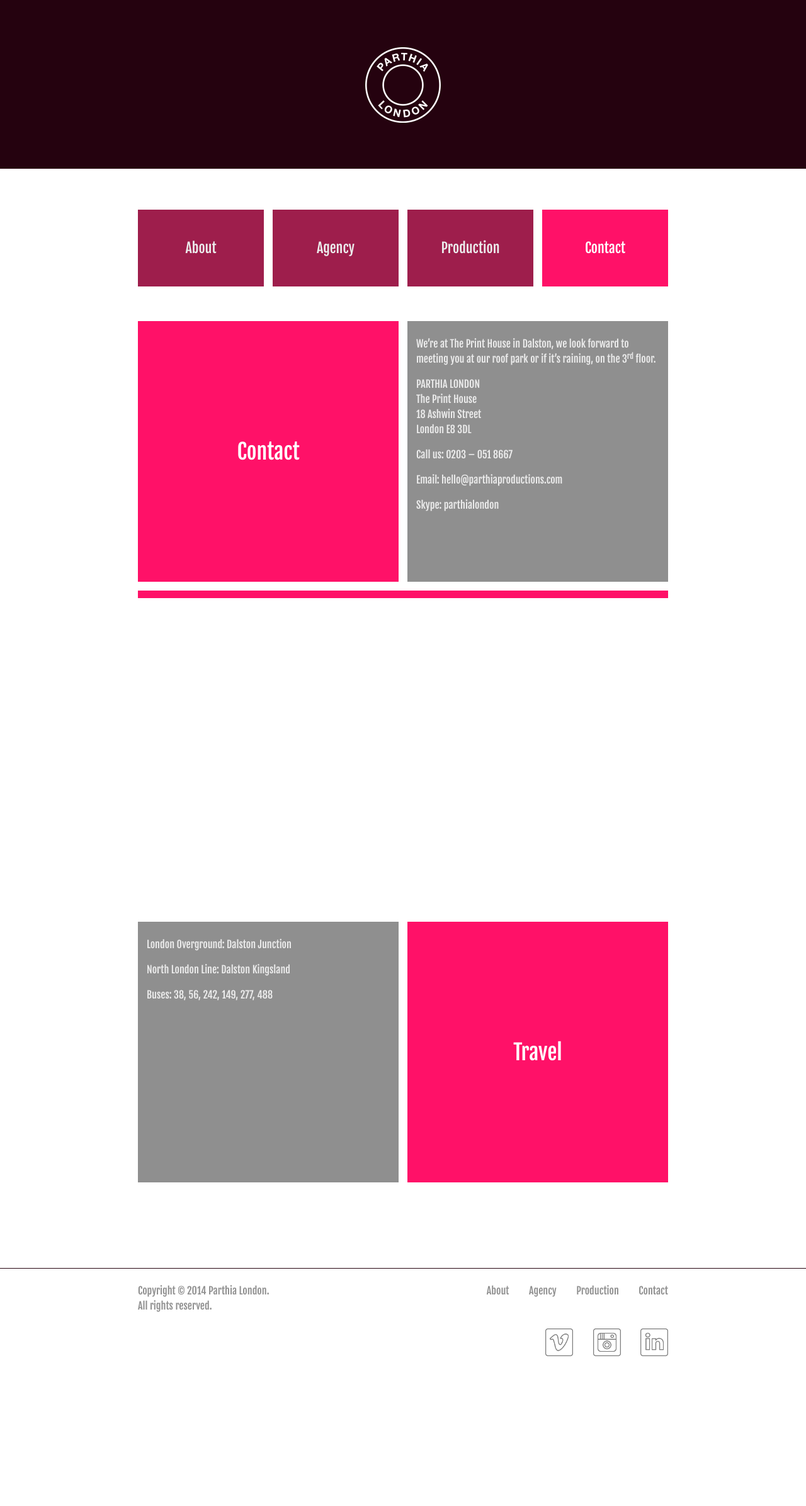
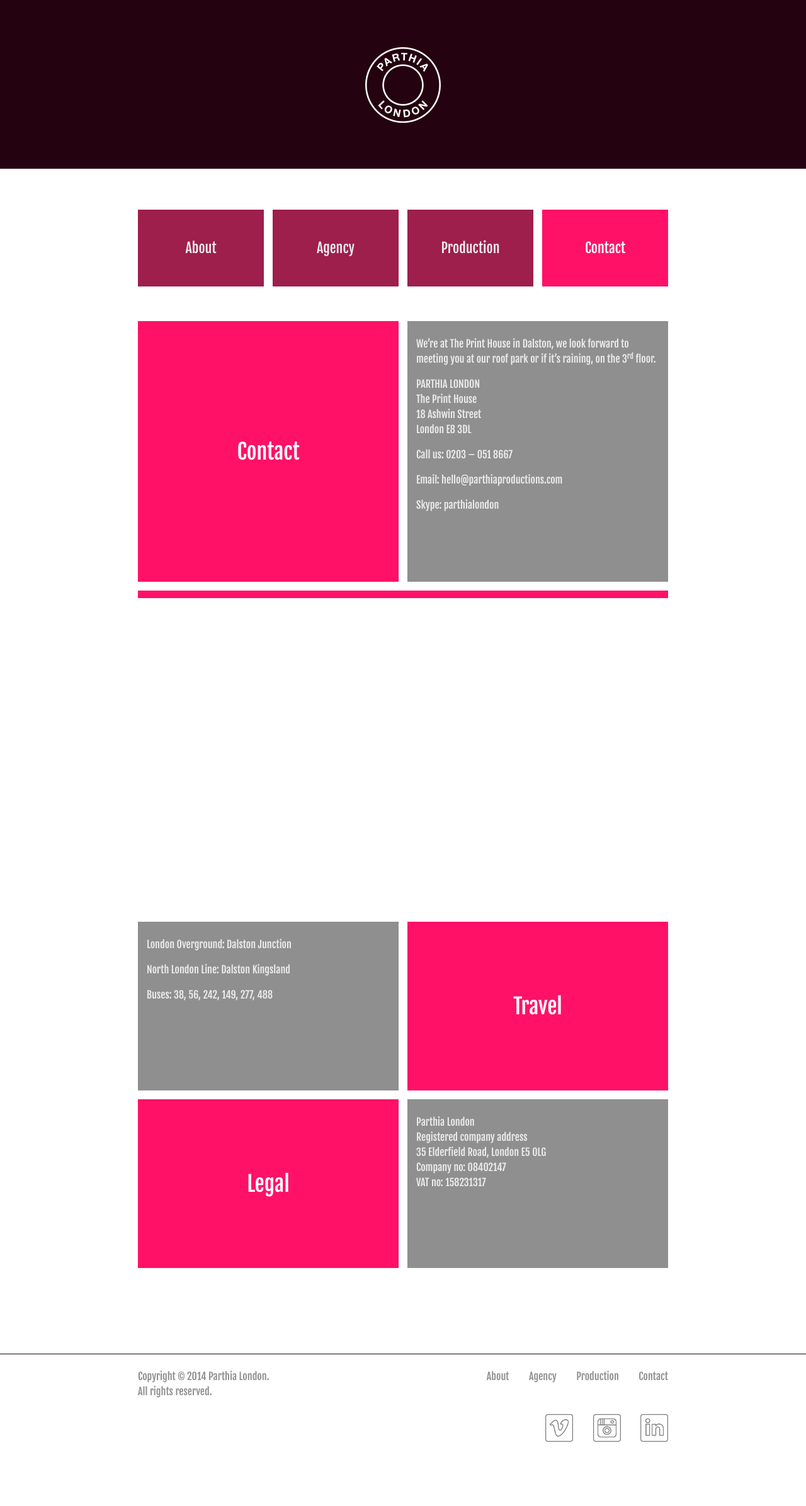
Before and after one commit to marchibbins/parthia, a Jekyll site: the page built from pages/contact.html, in a window 1280 px wide. Shown: the whole page at 63% size. Built offline with Jekyll 4.4.1, drawn with Linux system fonts in a browser that asks for light colours; before the commit the page ends 2256 px from its top, so only the background shows below that.

Commit message:
Add legal info to contact page

```diff
--- a/pages/contact.html
+++ b/pages/contact.html
@@ -6,7 +6,7 @@
 
 <div class="contact">
     <div class="columns">
-        <header class="columns__left page-header">
+        <header class="columns__left page-header page-header--tall">
             <div class="columns__wrap">
                 <div class="columns__center">
                     <h1 class="page-header__title">Contact</h1>
@@ -14,7 +14,7 @@
             </div>
         </header>
         <article class="columns__right">
-            <div class="page-content">
+            <div class="page-content page-content--tall">
                 <p>We’re at The Print House in Dalston, we look forward to meeting you at our roof park or if it’s raining, on the 3<sup>rd</sup> floor.</p>
                 <p>PARTHIA LONDON <br> The Print House <br> 18 Ashwin Street <br> London E8 3DL</p>
                 <p>Call us: 0203 – 051 8667</p>
@@ -68,4 +68,23 @@
             </div>
         </article>
     </div>
+
+    <div class="columns">
+        <header class="columns__left page-header">
+            <div class="columns__wrap">
+                <div class="columns__center">
+                    <h1 class="page-header__title">Legal</h1>
+                </div>
+            </div>
+        </header>
+        <article class="columns__right">
+            <div class="page-content">
+                <p>{{ site.title }}<br>
+                Registered company address<br>
+                35 Elderfield Road, London E5 0LG<br>
+                Company no: 08402147<br>
+                VAT no: 158231317</p>
+            </div>
+        </article>
+    </div>
 </div>
```
Also changed, not shown: _sass/page.scss (+7 -1 lines), css/main.min.css.
